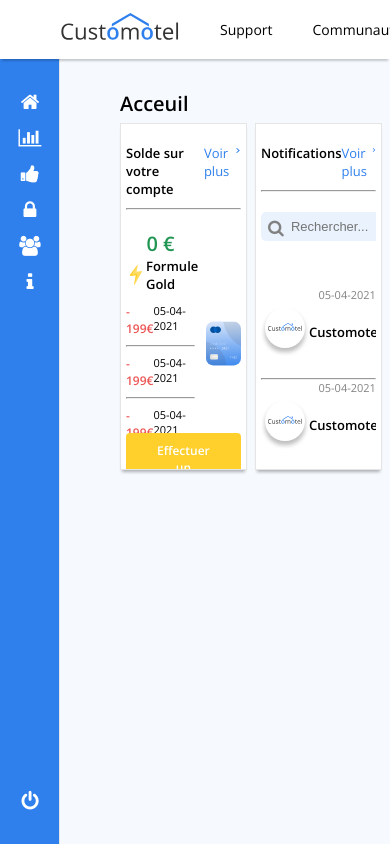
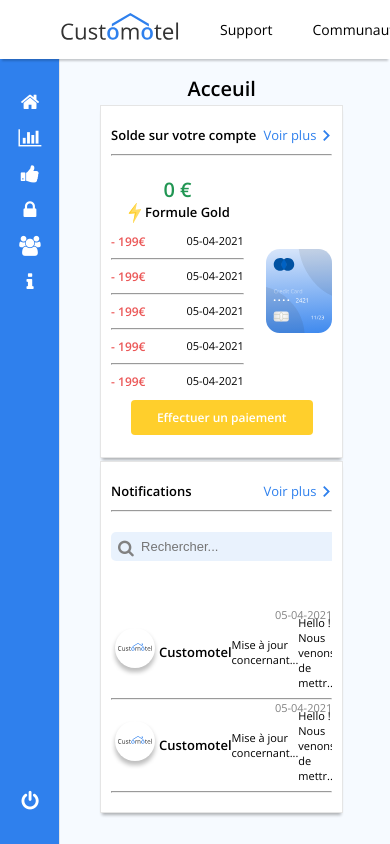
Before and after one commit to yveskordahi/dashboard-cloud-project, a plain HTML site: page index.html in a window 390 px wide. Drawn offline with nearby package versions, Linux system fonts and the light colour scheme; a web font is replaced by a local one.

Commit message:
media queries 1300px

```diff
--- a/styles/home.css
+++ b/styles/home.css
@@ -7,7 +7,7 @@
 }
 
 .home__title {
-    font-family: 'Open Sans', sans-serif;
+  font-family: "Open Sans", sans-serif;
   font-size: 20px;
   font-weight: 600;
 }
@@ -15,7 +15,7 @@
 .home__content {
   display: flex;
   width: auto;
-    height: 95%;
+  height: 92%;
   margin-top: 2%;
   /* background-color: rgb(40, 133, 133); */
 }
@@ -47,8 +47,8 @@
   width: 92%;
   overflow: auto;
   height: 100%;
-    -ms-overflow-style: none;  /* IE and Edge */
-    scrollbar-width: none;  /* Firefox */
+  -ms-overflow-style: none; /* IE and Edge */
+  scrollbar-width: none; /* Firefox */
 }
 
 .inner__navbar {
@@ -58,7 +58,7 @@
 }
 
 .inner__navbar-text {
-    font-family: 'Open Sans', sans-serif;
+  font-family: "Open Sans", sans-serif;
   font-weight: 600;
   font-size: 13px;
 }
@@ -68,8 +68,8 @@
 }
 
 .inner__navbar__show-more {
-    font-family: 'Open Sans', sans-serif;
-    color: #2F80ED;
+  font-family: "Open Sans", sans-serif;
+  color: #2f80ed;
   font-size: 13px;
   margin-right: 5px;
   cursor: pointer;
@@ -108,13 +108,13 @@
 .credit-card__block__top h1 {
   color: 219653;
   font-size: 20px;
-    font-family: 'Open Sans', sans-serif;
+  font-family: "Open Sans", sans-serif;
   font-weight: 600;
 }
 
 .block__top-icon-gold {
   display: flex;
-    font-family: 'Open Sans', sans-serif;
+  font-family: "Open Sans", sans-serif;
   font-size: 13px;
   font-weight: 600;
 }
@@ -135,7 +135,7 @@
   display: flex;
   flex-direction: column;
   font-size: 11px;
-    font-family: 'Open Sans', sans-serif;
+  font-family: "Open Sans", sans-serif;
 }
 
 .credit-card__historic__note {
@@ -145,7 +145,7 @@
 
 .historic__note__amount {
   font-size: 12px;
-    color: #EB5757;
+  color: #eb5757;
   font-weight: 600;
 }
 
@@ -173,7 +173,7 @@
 }
 
 .credit-card__bottom button {
-    background-color: #FFCF2C;
+  background-color: #ffcf2c;
   border: none;
   color: white;
   padding: 9px 26px;
@@ -182,7 +182,7 @@
   display: inline-block;
   font-size: 12px;
   border-radius: 4px;
-    font-family: 'Open Sans', sans-serif;
+  font-family: "Open Sans", sans-serif;
   font-weight: 600;
   cursor: pointer;
 }
@@ -217,8 +217,8 @@
 }
 
 .inner__navbar__trash {
-    font-family: 'Open Sans', sans-serif;
-    color: #2F80ED;
+  font-family: "Open Sans", sans-serif;
+  color: #2f80ed;
   font-size: 13px;
   margin-right: 5px;
   /* cursor: pointer; */
@@ -253,7 +253,7 @@
   right: 45%;
   height: 13px;
   width: 13px;
-    border: solid 1px #BBD9F5;
+  border: solid 1px #bbd9f5;
 }
 
 .container:hover input ~ .checkmark {
@@ -314,7 +314,7 @@
   display: flex;
   flex-direction: column;
   font-size: 11px;
-    font-family: 'Open Sans', sans-serif;
+  font-family: "Open Sans", sans-serif;
 }
 
 .notification__block--selector {
@@ -323,7 +323,7 @@
 }
 
 .notification__block--selector:hover {
-    background-color: rgba(111, 207, 151, .2);
+  background-color: rgba(111, 207, 151, 0.2);
 }
 
 .notification__block__date {
@@ -356,3 +356,52 @@
 ::-webkit-scrollbar {
   display: none;
 }
+
+@media (max-width: 1380px) {
+  .home {
+    left: 45px;
+  }
+
+  .content__credit-card {
+    width: 48%;
+    height: 75%;
+  }
+
+  .content__notifications {
+    width: 48%;
+    height: 75%;
+    margin-left: 2%;
+  }
+}
+
+@media (max-width: 1200px) {
+    .home {
+      left: 0;
+      top: 2%;
+      width: 98%;
+      height: 95%;
+    }
+
+    .home__title {
+      text-align: center;
+    }
+
+    .home__content {
+      flex-direction: column;
+      align-items: center;
+      height: 95%;
+      margin-top: 1%;
+    }
+
+    .content__credit-card {
+        width: 75%;
+        height: 72%;
+    }
+
+    .content__notifications {
+        width: 75%;
+        height: 72%;
+        margin-left: 0;
+        margin-top: 1%;
+    }
+}
```
Lines whose indentation alone changed are shown as unchanged.
